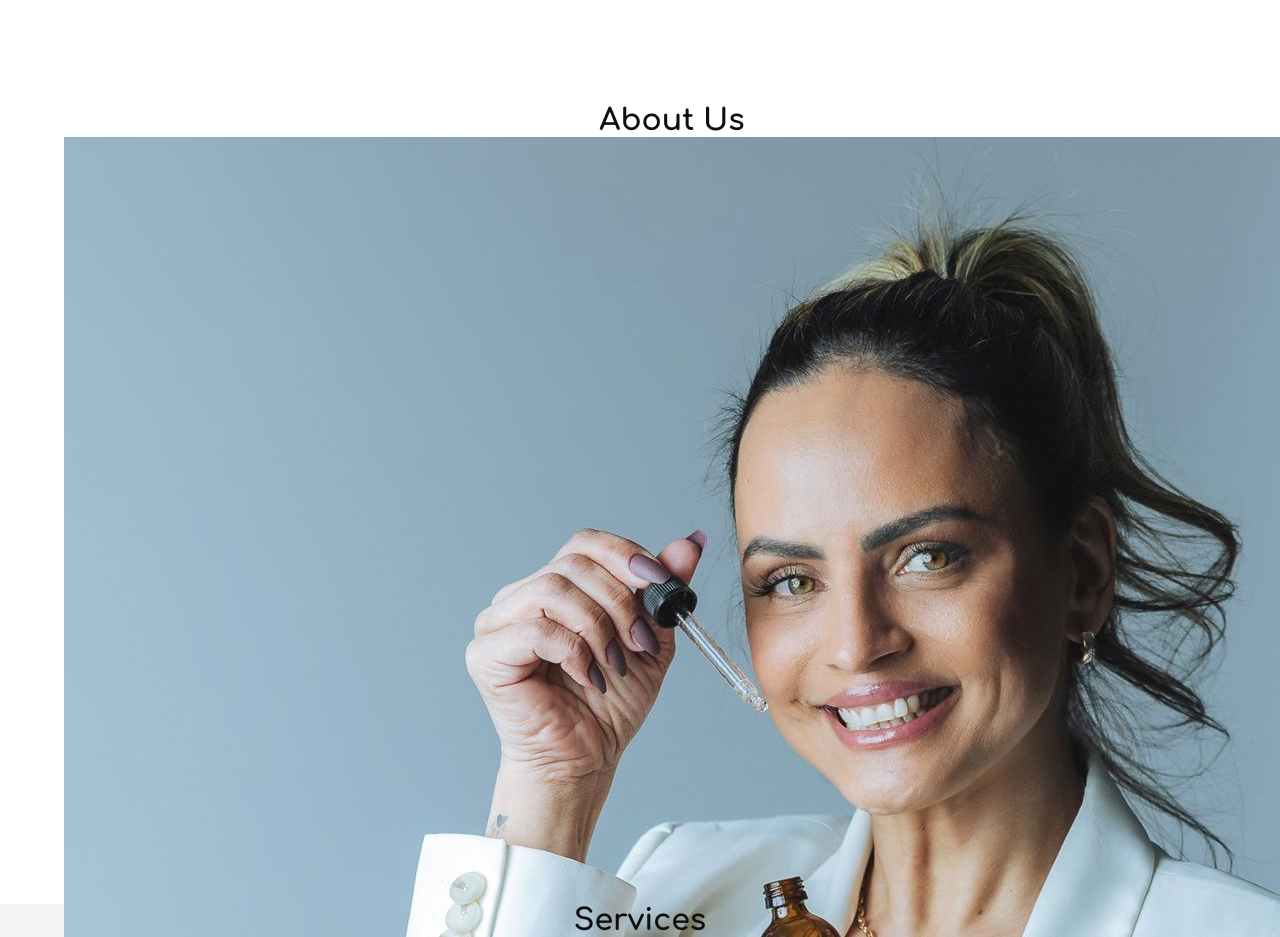
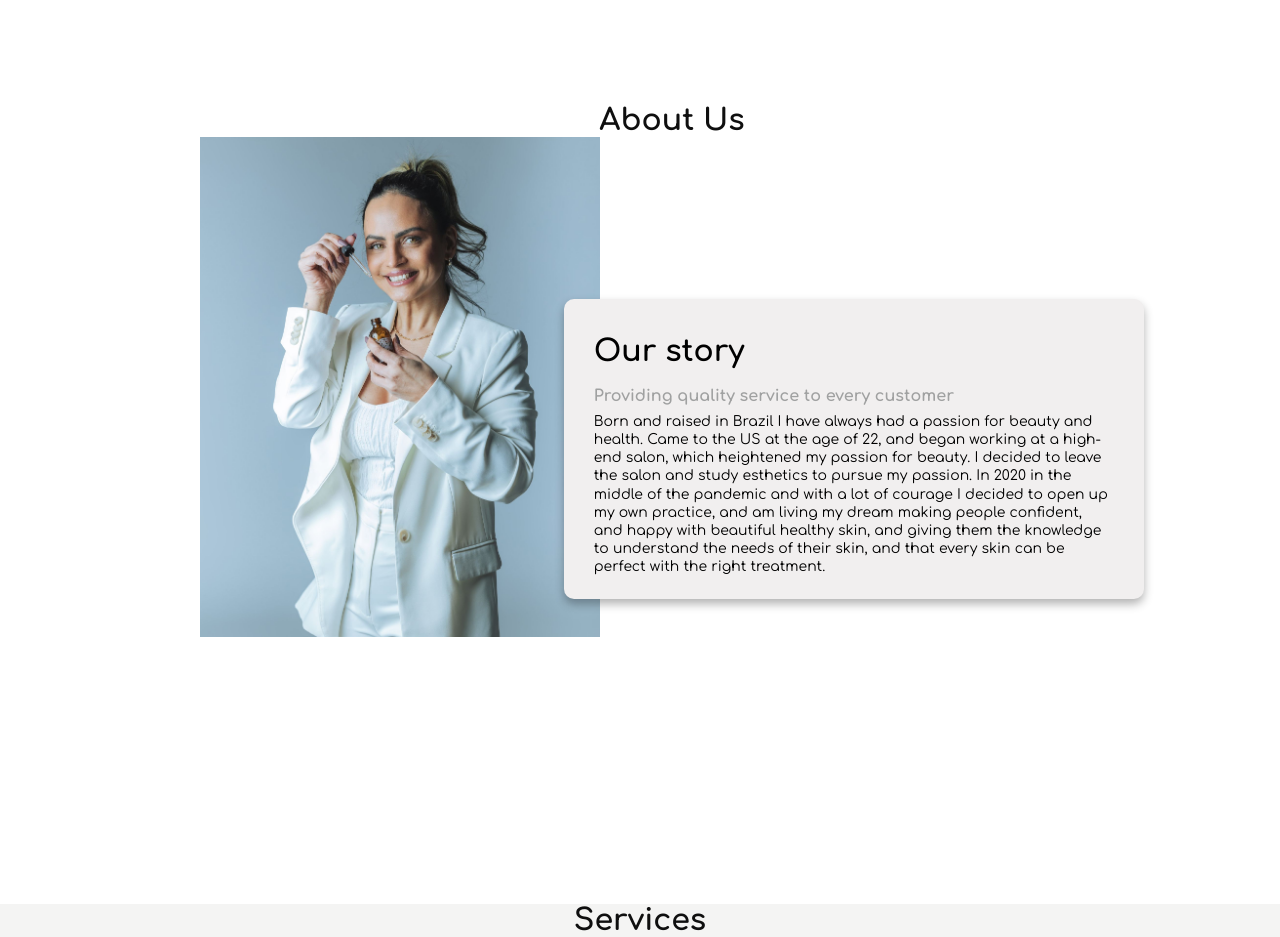
Before and after one commit to Wanayama/VidaSpa, a plain HTML site: page index.html in a window 1280 px wide. Shown: the part 860-1797 px from the top of the page. Drawn offline with nearby package versions, Linux system fonts and the light colour scheme.

Commit message:
css update

```diff
--- a/styles.css
+++ b/styles.css
@@ -151,6 +151,10 @@ a {
   height: 100vh;
   padding-left: 5%;
 }
+.left img{
+  width: 100%;
+  max-height: 500px;
+}
 .head {
   font-size: 2rem;
   text-align: center;
@@ -160,6 +164,8 @@ a {
 .about_content {
   display: flex;
   flex-wrap: wrap;
+  justify-content: center;
+  align-items: center;
 }
 .right {
   background-color: #f1efef;
@@ -612,9 +618,6 @@ footer{
     .footer_content p{
         font-size: 10px;
     }
-  .footer_content{
-    position: relative;
-  }
     .logo2 {
         width: 80px;
         height: 70px;
```
